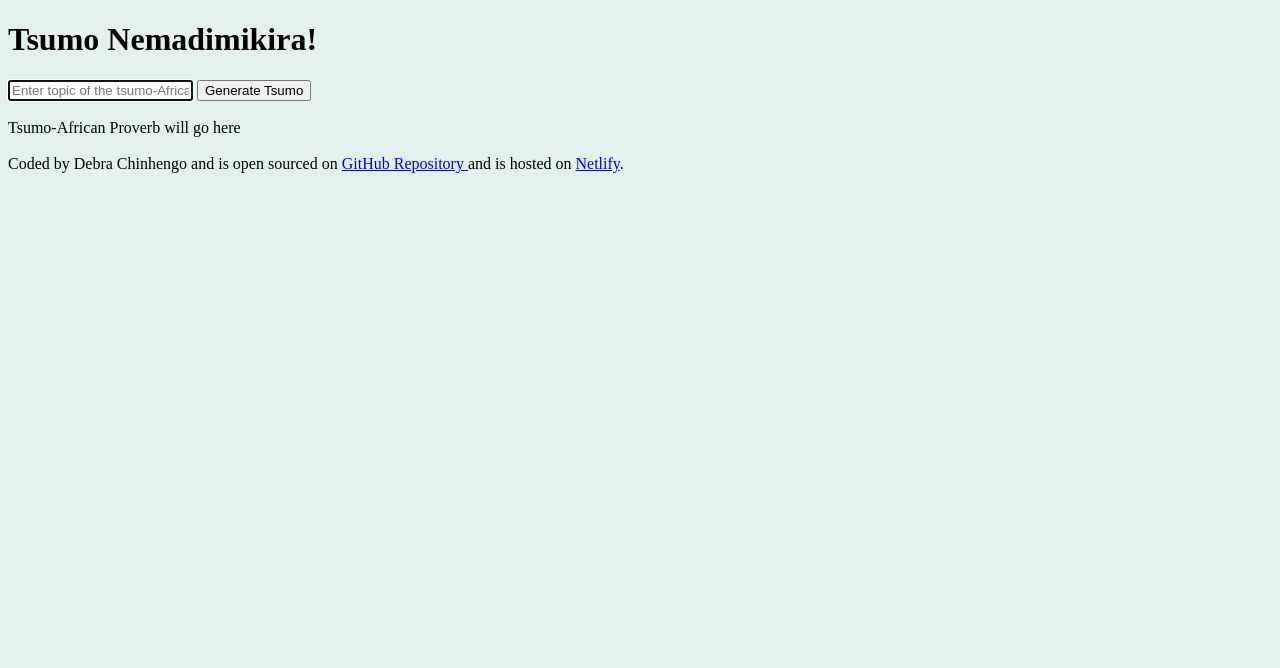
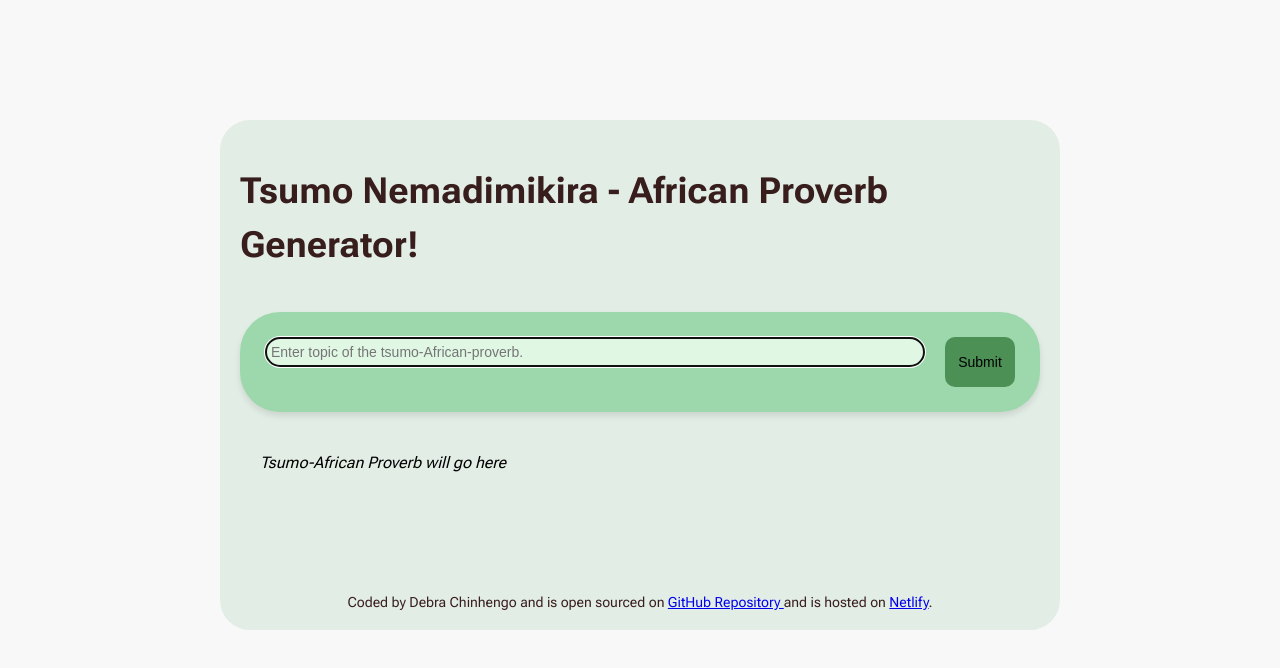
Before and after one commit to DebraChinhengo/Tsumo-generator, a plain HTML site: page index.html in a window 1280 px wide. Drawn offline with Linux system fonts and the light colour scheme; a web font is replaced by a local one.

Commit message:
Added Styling to the Project

```diff
--- a/index.html
+++ b/index.html
@@ -5,26 +5,40 @@
     <meta name="viewport" content="width=device-width, initial-scale=1.0" />
     <title>Tsumo</title>
     <link rel="stylesheet" href="src/style.css" />
+    <link rel="preconnect" href="https://fonts.googleapis.com" />
+    <link rel="preconnect" href="https://fonts.gstatic.com" crossorigin />
+    <link
+      href="https://fonts.googleapis.com/css2?family=Roboto+Flex:opsz,wght@8..144,100..1000&display=swap"
+      rel="stylesheet"
+    />
+    <link rel="preconnect" href="https://fonts.googleapis.com" />
+    <link rel="preconnect" href="https://fonts.gstatic.com" crossorigin />
+    <link
+      href="https://fonts.googleapis.com/css2?family=Quintessential&family=Roboto+Flex:opsz,wght@8..144,100..1000&display=swap"
+      rel="stylesheet"
+    />
   </head>
 
   <body>
+    <div class="container">
       <header>
-      <h1>Tsumo Nemadimikira!</h1>
+        <h1>Tsumo Nemadimikira - African Proverb Generator!</h1>
       </header>
 
       <main>
         <form>
           <input
             type="text"
-          placeholder="Enter topic of the tsumo-African-proverb"
+            placeholder="Enter topic of the tsumo-African-proverb."
             autofocus
             required
             autocomplete="off"
+            class="instructions"
           />
-        <input type="submit" value="Generate Tsumo" />
+          <input type="submit" value="Submit" class="submitButton" />
         </form>
         <br />
-      <div>
+        <div class="tsumo">
           Tsumo-African Proverb will go here
 
           <br />
@@ -46,6 +60,7 @@
           Netlify</a
         >.
       </footer>
+    </div>
 
     <script src="src/index.js"></script>
   </body>
--- a/src/style.css
+++ b/src/style.css
@@ -1,3 +1,89 @@
 body {
-  background: rgb(227, 241, 236);
+  background-color: rgb(249, 248, 249);
 }
+
+h1 {
+  color: rgb(56, 29, 29);
+
+  font-size: 36px;
+  line-height: 1.5;
+}
+
+main {
+  margin-bottom: 40px;
+}
+
+.instructions {
+  flex: 1;
+  min-width: 0; /* ensures it doesn't overflow the form */
+  height: 30px; /* makes it tall enough for the placeholder */
+  font-size: 14px; /* makes placeholder text more readable */
+  padding: 10px 5px;
+  background-color: rgb(224, 247, 228);
+  border: 1px solid green;
+  border-radius: 30px;
+  box-sizing: border-box;
+
+}
+
+
+button {
+  background-color: rgb(56, 29, 29);
+  color: white;
+  padding: 30px 40px;
+
+  cursor:hover; pointer;
+  font-size: 16px;
+}
+
+.container {
+  font-family: "Roboto Flex", sans-serif;
+  max-width: 800px;
+  margin: 120px auto;
+  padding: 20px;
+  background-color: rgb(226, 237, 229);
+  border-radius: 30px;
+}
+
+header {
+  margin-bottom: 40px;
+}
+form {
+  display: flex;
+  gap: 20px;
+  padding: 25px;
+  background-color:  rgb(156, 216, 172);
+  border-radius: 40px;
+  box-shadow: 0px 4px 6px rgba(0, 0, 0, 0.1);
+}
+
+
+.submitButton {
+  padding: 10px 5px;
+  height: 50px;
+  width: 70px;
+  font-size: 14px;
+  border: none;
+  border-radius: 10px;
+  cursor: pointer;
+    box-sizing: border-box;
+    background-color: rgb(76, 144, 85);
+}
+
+.tsumo {
+     font-family: "Roboto Flex", sans-serif;
+     font-optical-sizing: auto;
+      font-weight: <weight>;
+      font-style: italic;
+      font-color: rgb(56, 29, 29);
+    font-size: 16px;
+    padding: 20px;
+    line-height: 1.5;
+}
+
+footer {
+  text-align: center;
+  margin-top: 40px;
+  font-size: 14px;
+  color: rgb(56, 29, 29);
+}
```
Lines whose indentation alone changed are shown as unchanged.
